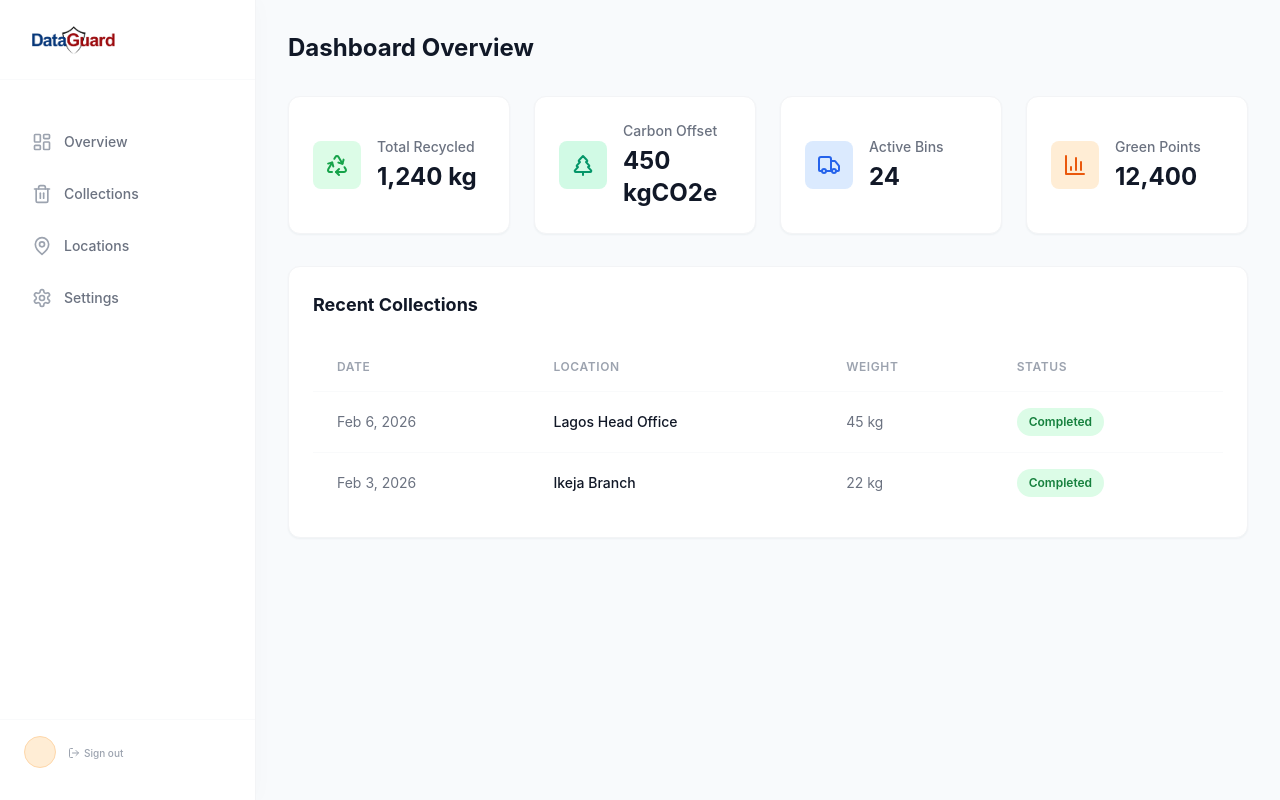
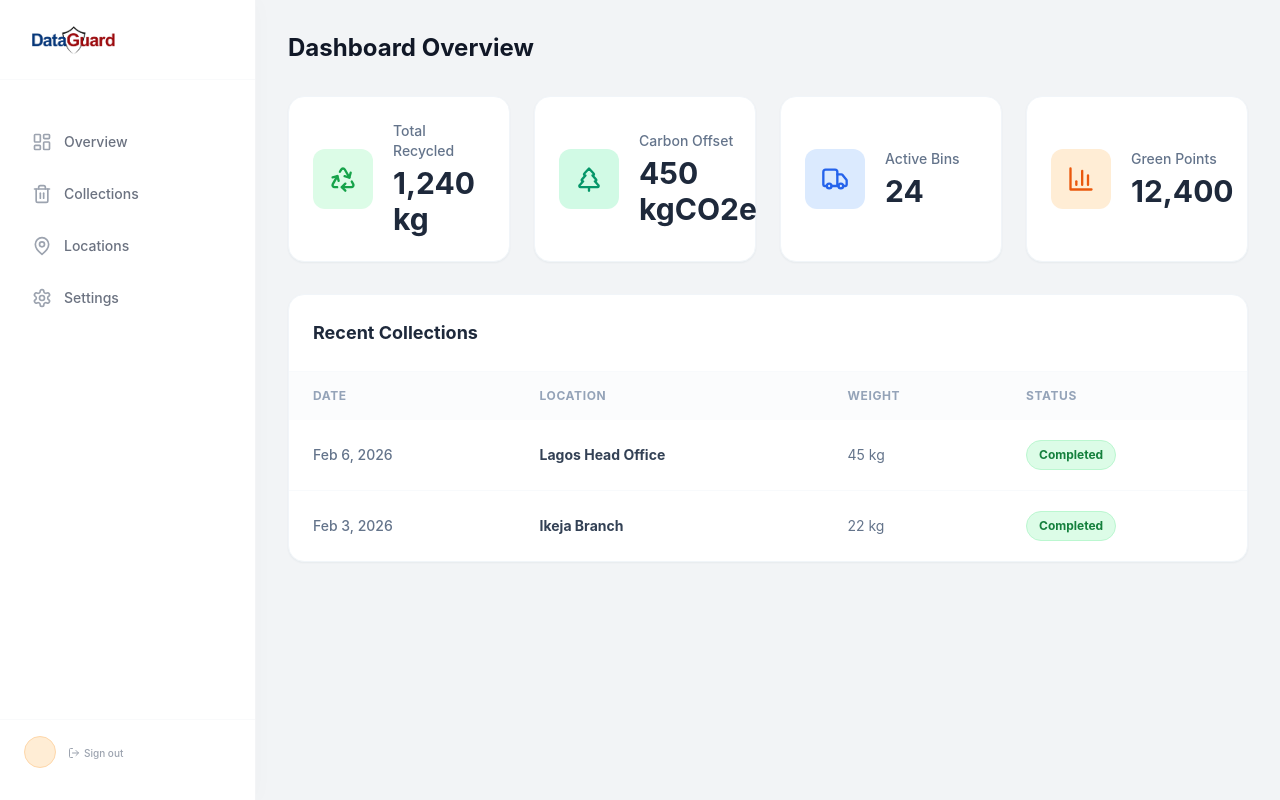
Before and after one commit to savebiz/ShredIT, a Next.js app: page /dashboard in a window 1280 px wide. Built offline with nearby package versions, Linux system fonts and the light colour scheme; no server answers.

Commit message:
style: Dashboard UI Enhancements (Sleek Stats & Tables)

```diff
--- a/app/dashboard/layout.tsx
+++ b/app/dashboard/layout.tsx
@@ -29,7 +29,7 @@ export default function DashboardLayout({
     ];
 
     return (
-        <div className="min-h-screen bg-[#F8FAFC] flex">
+        <div className="min-h-screen bg-background flex">
             {/* Sidebar */}
             <div className="hidden md:flex md:w-64 md:flex-col md:fixed md:inset-y-0 bg-white border-r border-gray-100 shadow-[2px_0_20px_rgba(0,0,0,0.02)]">
                 <div className="flex items-center h-20 px-8 border-b border-gray-50">
--- a/app/dashboard/page.tsx
+++ b/app/dashboard/page.tsx
@@ -15,46 +15,52 @@ export default function DashboardPage() {
             {/* Stats Grid */}
             <div className="grid grid-cols-1 gap-6 sm:grid-cols-2 lg:grid-cols-4">
                 {stats.map((stat) => (
-                    <div key={stat.name} className="bg-white rounded-xl p-6 shadow-sm border border-gray-100 flex items-center transition-shadow hover:shadow-md">
-                        <div className={`flex-shrink-0 rounded-lg p-3 ${stat.bg} mr-4`}>
-                            <stat.icon className={`h-6 w-6 ${stat.color}`} />
+                    <div key={stat.name} className="bg-white rounded-2xl p-6 shadow-sm border border-slate-100 flex items-center transition-all duration-300 hover:shadow-lg hover:-translate-y-1 cursor-pointer group">
+                        <div className={`flex-shrink-0 rounded-xl p-4 ${stat.bg} mr-5 transition-transform group-hover:scale-110`}>
+                            <stat.icon className={`h-7 w-7 ${stat.color}`} />
                         </div>
                         <div>
-                            <p className="text-sm font-medium text-gray-500 mb-1">{stat.name}</p>
-                            <h3 className="text-2xl font-bold text-gray-900">{stat.value}</h3>
+                            <p className="text-sm font-medium text-slate-500 mb-1">{stat.name}</p>
+                            <h3 className="text-3xl font-bold text-slate-800">{stat.value}</h3>
                         </div>
                     </div>
                 ))}
             </div>
 
             {/* Recent Activity Table */}
-            <div className="bg-white rounded-xl shadow-sm border border-gray-100 p-6">
-                <h3 className="text-lg font-bold text-gray-900 mb-6">Recent Collections</h3>
+            <div className="bg-white rounded-2xl shadow-sm border border-slate-100 overflow-hidden">
+                <div className="p-6 border-b border-slate-50">
+                    <h3 className="text-lg font-bold text-slate-800">Recent Collections</h3>
+                </div>
                 <div className="overflow-x-auto">
                     <table className="min-w-full">
                         <thead>
-                            <tr className="border-b border-gray-50">
-                                <th className="px-6 py-4 text-left text-xs font-semibold text-gray-400 uppercase tracking-wider">Date</th>
-                                <th className="px-6 py-4 text-left text-xs font-semibold text-gray-400 uppercase tracking-wider">Location</th>
-                                <th className="px-6 py-4 text-left text-xs font-semibold text-gray-400 uppercase tracking-wider">Weight</th>
-                                <th className="px-6 py-4 text-left text-xs font-semibold text-gray-400 uppercase tracking-wider">Status</th>
+                            <tr className="bg-slate-50/50">
+                                <th className="px-6 py-4 text-left text-xs font-bold text-slate-400 uppercase tracking-wider">Date</th>
+                                <th className="px-6 py-4 text-left text-xs font-bold text-slate-400 uppercase tracking-wider">Location</th>
+                                <th className="px-6 py-4 text-left text-xs font-bold text-slate-400 uppercase tracking-wider">Weight</th>
+                                <th className="px-6 py-4 text-left text-xs font-bold text-slate-400 uppercase tracking-wider">Status</th>
                             </tr>
                         </thead>
-                        <tbody className="divide-y divide-gray-50">
-                            <tr className="group hover:bg-gray-50/50 transition-colors">
-                                <td className="px-6 py-4 whitespace-nowrap text-sm text-gray-500">Feb 6, 2026</td>
-                                <td className="px-6 py-4 whitespace-nowrap text-sm font-medium text-gray-900">Lagos Head Office</td>
-                                <td className="px-6 py-4 whitespace-nowrap text-sm text-gray-500">45 kg</td>
-                                <td className="px-6 py-4 whitespace-nowrap">
-                                    <span className="px-3 py-1 inline-flex text-xs leading-5 font-semibold rounded-full bg-green-100 text-green-700">Completed</span>
+                        <tbody className="divide-y divide-slate-50">
+                            <tr className="group hover:bg-slate-50 transition-colors cursor-pointer">
+                                <td className="px-6 py-5 whitespace-nowrap text-sm text-slate-500 font-medium">Feb 6, 2026</td>
+                                <td className="px-6 py-5 whitespace-nowrap text-sm font-bold text-slate-700">Lagos Head Office</td>
+                                <td className="px-6 py-5 whitespace-nowrap text-sm text-slate-500">45 kg</td>
+                                <td className="px-6 py-5 whitespace-nowrap">
+                                    <span className="px-3 py-1 inline-flex text-xs leading-5 font-bold rounded-full bg-green-100 text-green-700 border border-green-200">
+                                        Completed
+                                    </span>
                                 </td>
                             </tr>
-                            <tr className="group hover:bg-gray-50/50 transition-colors">
-                                <td className="px-6 py-4 whitespace-nowrap text-sm text-gray-500">Feb 3, 2026</td>
-                                <td className="px-6 py-4 whitespace-nowrap text-sm font-medium text-gray-900">Ikeja Branch</td>
-                                <td className="px-6 py-4 whitespace-nowrap text-sm text-gray-500">22 kg</td>
-                                <td className="px-6 py-4 whitespace-nowrap">
-                                    <span className="px-3 py-1 inline-flex text-xs leading-5 font-semibold rounded-full bg-green-100 text-green-700">Completed</span>
+                            <tr className="group hover:bg-slate-50 transition-colors cursor-pointer">
+                                <td className="px-6 py-5 whitespace-nowrap text-sm text-slate-500 font-medium">Feb 3, 2026</td>
+                                <td className="px-6 py-5 whitespace-nowrap text-sm font-bold text-slate-700">Ikeja Branch</td>
+                                <td className="px-6 py-5 whitespace-nowrap text-sm text-slate-500">22 kg</td>
+                                <td className="px-6 py-5 whitespace-nowrap">
+                                    <span className="px-3 py-1 inline-flex text-xs leading-5 font-bold rounded-full bg-green-100 text-green-700 border border-green-200">
+                                        Completed
+                                    </span>
                                 </td>
                             </tr>
                         </tbody>
```
